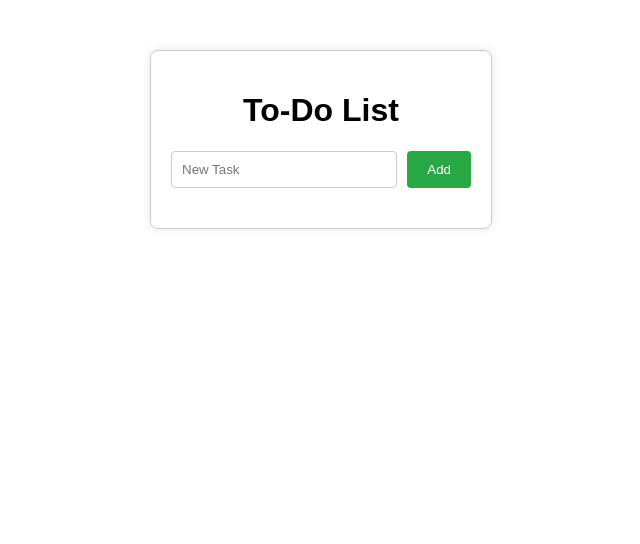
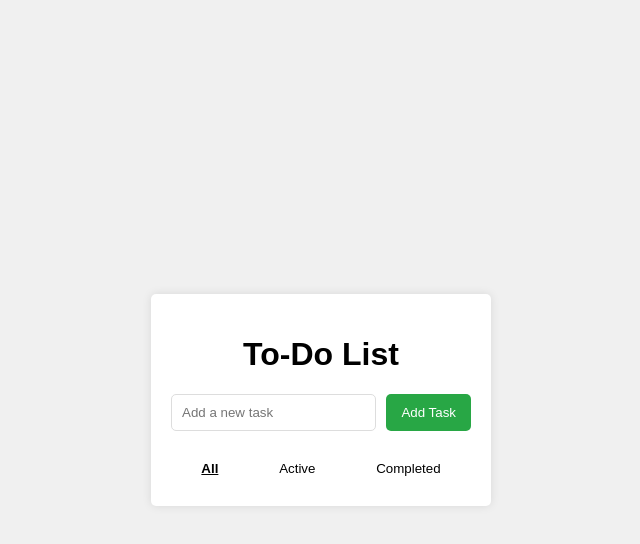
Before and after one commit to GANESH312006/to-do-app, a plain HTML site: page index.html in a window 1280 px wide. Shown: the whole page, without its empty margins (319-959 px from the left). Drawn offline with Linux system fonts and the light colour scheme.

Commit message:
improved UI

```diff
--- a/index.html
+++ b/index.html
@@ -3,22 +3,23 @@
   <head>
     <meta charset="UTF-8" />
     <meta name="viewport" content="width=device-width, initial-scale=1.0" />
+    <title>Interactive To-Do List</title>
     <link rel="stylesheet" href="styles.css" />
-    <title>To-Do List</title>
   </head>
   <body>
-    <div id="todo-container">
+    <div class="container">
       <h1>To-Do List</h1>
-      <div id="new-task">
-        <input type="text" id="task-input" placeholder="New Task" />
-        <button id="add-task-btn">Add</button>
+      <div class="input-container">
+        <input type="text" id="task-input" placeholder="Add a new task" />
+        <button id="add-task-button">Add Task</button>
       </div>
       <ul id="task-list"></ul>
+      <div class="filters">
+        <button id="filter-all" class="filter-button active">All</button>
+        <button id="filter-active" class="filter-button">Active</button>
+        <button id="filter-completed" class="filter-button">Completed</button>
+      </div>
     </div>
-    <div class="modal-enter-task hidden">
-      <h1 class="enter-task-heading">Enter Task!!!</h1>
-    </div>
-
     <script src="script.js"></script>
   </body>
 </html>
--- a/styles.css
+++ b/styles.css
@@ -1,60 +1,63 @@
 body {
   font-family: Arial, sans-serif;
+  background-color: #f0f0f0;
   display: flex;
-  flex-direction: column;
+  justify-content: center;
   align-items: center;
-  margin-top: 50px;
+  height: 100vh;
+  margin: 0;
 }
 
-#todo-container {
+.container {
+  background-color: #fff;
+  padding: 20px;
+  border-radius: 5px;
+  box-shadow: 0 0 10px rgba(0, 0, 0, 0.1);
   width: 300px;
-  border: 1px solid #ccc;
-  padding: 20px;
-  border-radius: 8px;
-  box-shadow: 0 0 10px rgba(0, 0, 0, 0.1);
 }
 
-#todo-container h1 {
+h1 {
   text-align: center;
 }
 
-#new-task {
+.input-container {
   display: flex;
   justify-content: space-between;
   margin-bottom: 20px;
 }
 
-#new-task input {
+#task-input {
   flex: 1;
   padding: 10px;
-  border: 1px solid #ccc;
-  border-radius: 4px;
+  border: 1px solid #ddd;
+  border-radius: 5px;
 }
 
-#new-task button {
-  padding: 10px 20px;
+#add-task-button {
+  padding: 10px 15px;
   border: none;
   background-color: #28a745;
-  color: white;
-  border-radius: 4px;
+  color: #fff;
+  border-radius: 5px;
+  margin-left: 10px;
   cursor: pointer;
-  margin-left: 10px;
 }
 
-#new-task button:hover {
-  background-color: #24843a;
+#add-task-button:hover {
+  background-color: #218838;
 }
 
 #task-list {
-  list-style: none;
+  list-style-type: none;
   padding: 0;
 }
 
 #task-list li {
   display: flex;
   justify-content: space-between;
+  align-items: center;
   padding: 10px;
-  border-bottom: 1px solid #ccc;
+  border-bottom: 1px solid #ddd;
 }
 
 #task-list li.completed {
@@ -62,24 +65,20 @@ body {
   color: #888;
 }
 
-#task-list button {
-  border: none;
-  background-color: #dc3545;
-  color: white;
-  padding: 5px 10px;
-  border-radius: 4px;
-  cursor: pointer;
-  position: relative;
+.filters {
+  display: flex;
+  justify-content: space-around;
+  margin-top: 20px;
 }
 
-#task-list remove-task {
-  position: relative;
+.filter-button {
+  border: none;
+  background-color: #fff;
+  cursor: pointer;
+  padding: 10px;
 }
 
-.modal-enter-task {
-  transition: 1s ease-out;
+.filter-button.active {
+  font-weight: bold;
+  text-decoration: underline;
 }
-
-.hidden {
-  opacity: 0;
-}
```
